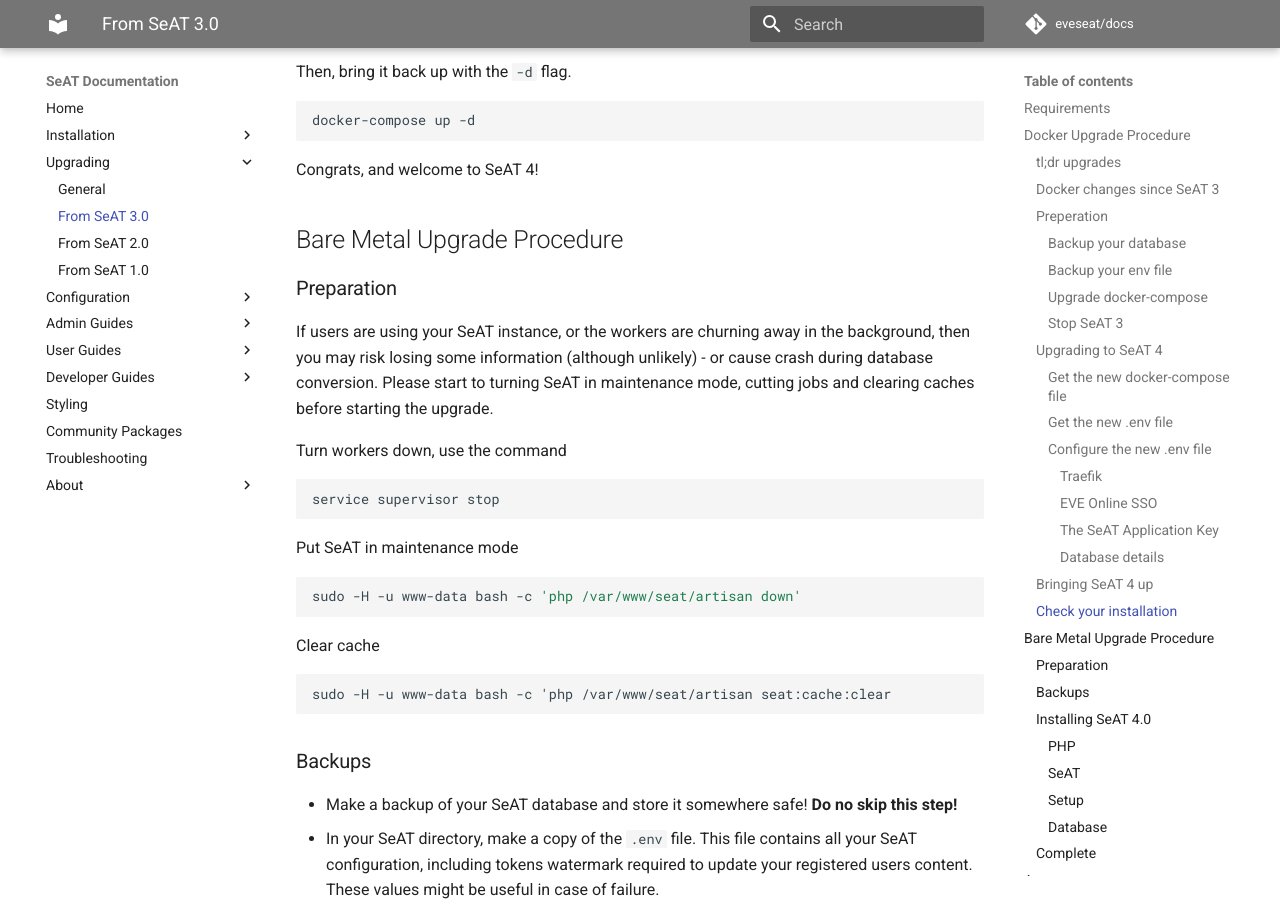
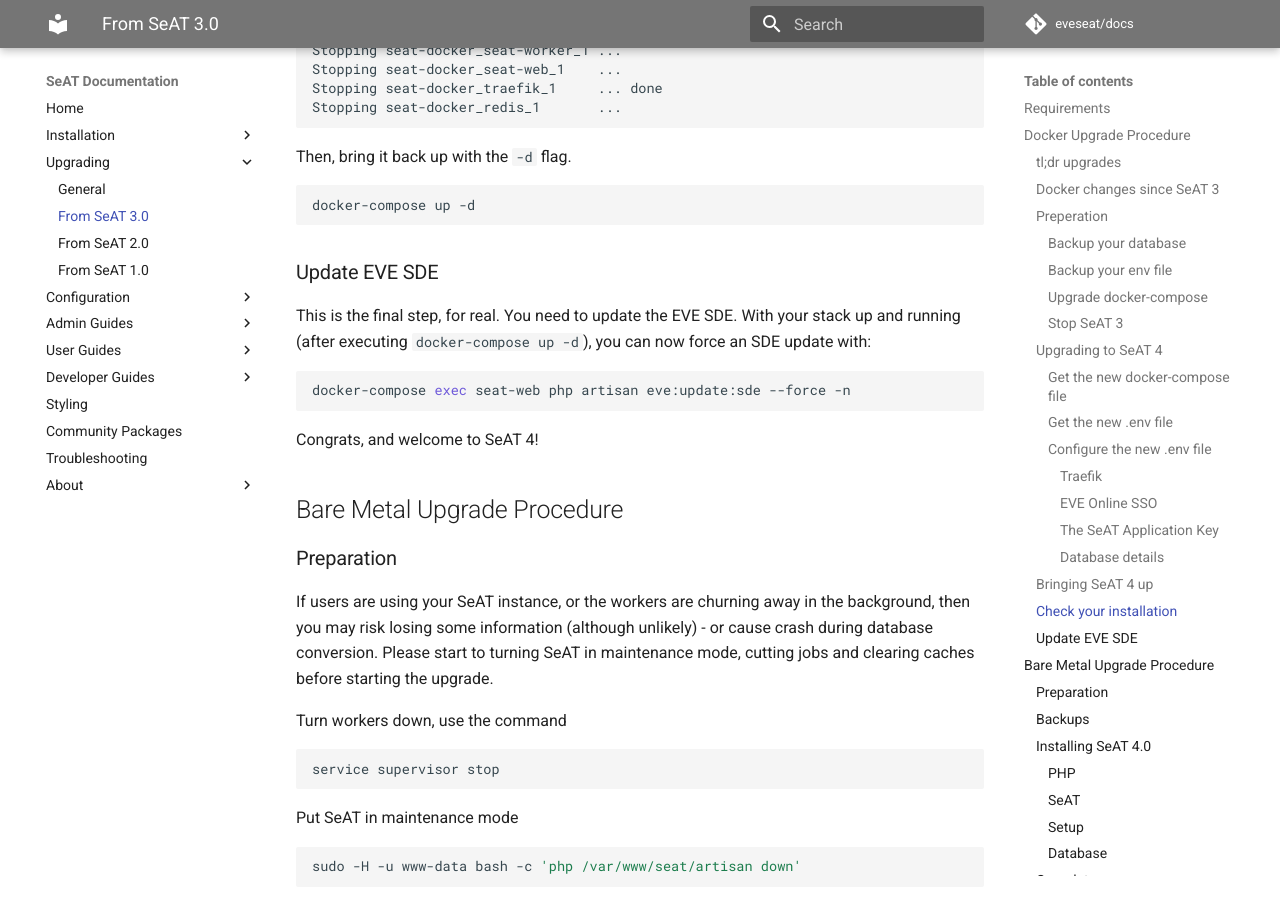
Before and after one commit to zenobio93/seat-docs, an MkDocs documentation site: the page built from docs/upgrading/from_seat_3_0.md, in a window 1280 px wide and 900 px high, scrolled down 7607 px. Built offline with MkDocs 1.6.1 and Material for MkDocs 9.7.7, drawn with Linux system fonts in a browser that asks for light colours; comment, search, counter and statistics services are not loaded; some of the changed text lies outside the part shown.

Commit message:
Add SDE update instructions for docker installs.

````diff
--- a/docs/upgrading/from_seat_3_0.md
+++ b/docs/upgrading/from_seat_3_0.md
@@ -39,6 +39,7 @@
 - Upgrade your `docker-compose` installation. It should be version `1.26` and up.
 - Configure the new `.env` file. Important configs include the `TRAEFIK_` variables, the `SEAT_SUBDOMAIN` variable. Copy over existing values from your old `.env` file for the `EVE_CLIENT_` variables, the `APP_KEY` varaible and finally the `DB_` variables.
 - Bring the stack back up with `docker-compose up -d` and watch the migration process.
+- Finally, once the migration process is complete, update the EVE SDE to populate the tables with static data with: `docker-compose exec seat-web php artisan eve:update:sde --force -n`
 
 🎉
 
@@ -279,6 +280,14 @@
 docker-compose up -d
 ```
 
+### Update EVE SDE
+
+This is the final step, for real. You need to update the EVE SDE. With your stack up and running (after executing `docker-compose up -d`), you can now force an SDE update with:
+
+```bash
+docker-compose exec seat-web php artisan eve:update:sde --force -n
+```
+
 Congrats, and welcome to SeAT 4!
 
 ## Bare Metal Upgrade Procedure
````
